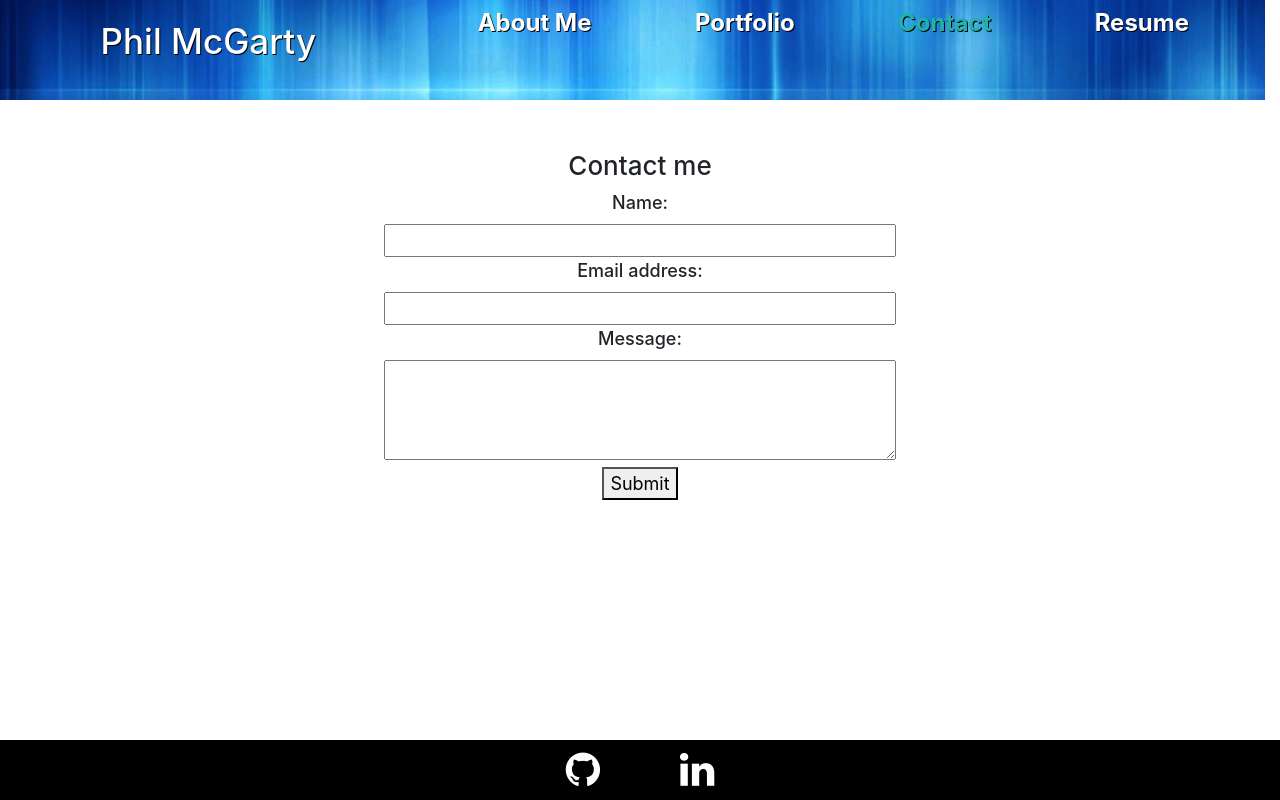
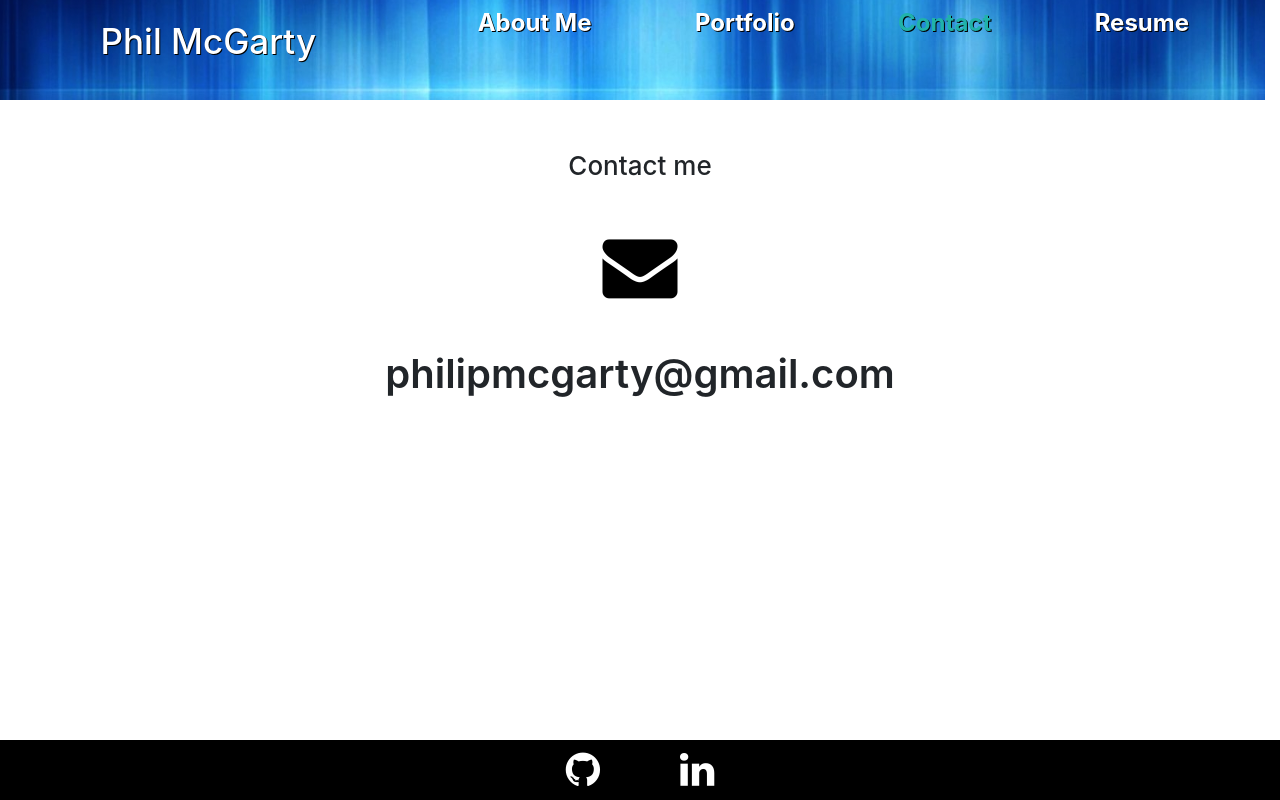
Before and after one commit to philmcgarty/react-portfolio, a React (Create React App) app: page / in a window 1280 px wide. Both pictures are taken after a click on the element "Contact". Built offline with nearby package versions, Linux system fonts and the light colour scheme.

Commit message:
updated projects and contact page

```diff
--- a/src/components/Contact.js
+++ b/src/components/Contact.js
@@ -2,6 +2,7 @@
 
 import React, { useState } from "react";
 import { validateEmail } from '../utils/helpers';
+
 
 // contact form
 function ContactForm(){
@@ -40,33 +41,43 @@ function ContactForm(){
     return(
         <section>
             <h2>Contact me</h2>
-            <form id="contact-form" onSubmit={handleSubmit}>
+
+            <div>
+                <a href="mailto: philipmcgarty@gmail.com"><i className="fa fa-solid fa-envelope email-icon"></i></a>
+
+            </div>
+            <div>
+                <span className="email-add-text">philipmcgarty@gmail.com</span>
+            </div>
+
+
+            {/* <form id="contact-form" onSubmit={handleSubmit}> */}
                 {/* name input */}
-                <div>
+                {/* <div>
                     <label htmlFor="name">Name:</label>
                     <br/>
                     <input type="text" defaultValue={name} onBlur={handleChange} name="name" className="input-box" />
                 </div>
-                <div>
+                <div> */}
                     {/* email input */}
-                    <label htmlFor="email">Email address:</label>
+                    {/* <label htmlFor="email">Email address:</label>
                     <br/>
                     <input type="email" defaultValue={email} name="email" onBlur={handleChange} className="input-box" />
                 </div>
-                <div>
+                <div> */}
                     {/* message input */}
-                    <label htmlFor="message">Message:</label>
+                    {/* <label htmlFor="message">Message:</label>
                     <br/>
                     <textarea name="message" defaultValue={message} onBlur={handleChange} rows="5" className="input-area" />
-                </div>
-                {errorMessage && (
+                </div> */}
+                {/* {errorMessage && (
                     <div>
                         <p className="error-text">{errorMessage}</p>
                     </div>
-                )}
+                )} */}
                 {/* submit button */}
-                <button data-testid="button" type="submit">Submit</button>
-            </form>
+                {/* <button data-testid="button" type="submit">Submit</button>
+            </form> */}
         </section>
     );
 
--- a/src/components/Project.js
+++ b/src/components/Project.js
@@ -6,33 +6,44 @@ const Project = () => {
         {
             name: 'SquabbleHub',
             deployed: "https://mighty-meadow-52025.herokuapp.com/",
-            repo: "https://github.com/philmcgarty/squabblehub"
+            repo: "https://github.com/philmcgarty/squabblehub",
+            tech: "React, CSS, JavaScript, MongoDB",
+            desc: "A social media site to debate which is better, the book v the movie!"
         },
         {
             name: 'Home Garden Manager',
             deployed: "https://warm-harbor-34559.herokuapp.com/",
-            repo: "https://github.com/philmcgarty/Home-Garden-Manager"
+            repo: "https://github.com/philmcgarty/Home-Garden-Manager",
+            tech: "HTML, CSS, JavaScript, MySQL, Handlebars",
+            desc: "Easy look up instructions for caring for your plants, and use the logging tool to remind you when watering is needed. Add your plant knowledge to our database!"
         },
         {
             name: 'Quizify',
             deployed: "https://philmcgarty.github.io/quizify/",
-            repo: "https://github.com/philmcgarty/quizify"
+            repo: "https://github.com/philmcgarty/quizify",
+            tech: "JavaScript, HTML, CSS",
+            desc: "Complete for the best score by testing your JavaScript knowledge in this quick quiz."
         },
         {
             name: 'Weather Dashboard',
             deployed: "https://philmcgarty.github.io/weather/",
-            repo: "https://github.com/philmcgarty/weather"
+            repo: "https://github.com/philmcgarty/weather",
+            tech: "JavaScript, HTML, CSS, 3rd Party APIs",
+            desc: "Want to know the weather for the next few days? Use this simple tool to view the weather where you are."
         },
         {
             name: 'Tech Blog',
             deployed: "https://murmuring-island-53348.herokuapp.com/",
-            repo: "https://github.com/philmcgarty/tech-blog"
+            repo: "https://github.com/philmcgarty/tech-blog",
+            tech: "HTML, CSS, JavaScript, MySQL",
+            desc: "A mini blogging site to share information and thoughts with your tech peers."
         },
-
         {
             name: 'BBQ Boss',
             deployed: "https://philmcgarty.github.io/bbq/",
-            repo: "https://github.com/philmcgarty/bbq"
+            repo: "https://github.com/philmcgarty/bbq",
+            tech: "JavaScript, HTML, CSS, 3rd Party APIs",
+            desc: "If you want to organize a BBQ party, then this is the app for you!"
         }
     ]
 
@@ -42,8 +53,8 @@ const Project = () => {
                 {/* loops through project array to render tiles */}
                 {projects.map((project, i) =>
                 // sets background image
-                <li className="projects col-sm-12 col-md-6 col-lg-4" key={i} style={{backgroundImage: "url("+require(`../assets/images/${i}.png`)}}>
-                    <h3>
+                <li className="projects col-sm-12 col-md-6 col-lg-4" key={i} >
+                    <h3 style={{backgroundImage: "url("+require(`../assets/images/${i}.png`)}}>
                         {/* link to deployed project */}
                         <a href={project.deployed} target="_blank" className="project-link align-middle">{project.name}</a>
                         <br/>
@@ -52,6 +63,12 @@ const Project = () => {
                             <i className="fa fa-github project-icon"></i>
                         </a>
                     </h3>
+                    <div className="desc">
+                        {project.desc}
+                    </div>
+                    <div className="tech">
+                        {project.tech}
+                    </div>
                 </li>)}
             </ul>
         </>
--- a/src/index.css
+++ b/src/index.css
@@ -1,5 +1,5 @@
 body {
-  margin: 0;
+  margin-bottom: 100px;
   font-family: -apple-system, BlinkMacSystemFont, 'Segoe UI', 'Roboto', 'Oxygen',
     'Ubuntu', 'Cantarell', 'Fira Sans', 'Droid Sans', 'Helvetica Neue',
     sans-serif;
@@ -85,7 +85,7 @@ footer {
   width: 100%;
   position: fixed;
   bottom: 0px;
-  left: 0px
+  left: 0px;
 }
 /* footer icons */
 .footer-icons{
@@ -124,6 +124,16 @@ h3 {
 .download-btn {
   margin-bottom: 10rem;
 }
+/* email icon on contact page */
+.email-icon {
+  color:black;
+  font-size: 75px;
+}
+.email-add-text {
+  font-size: 30pt;
+  font-weight: 600;
+}
+
 /* form label on contact page*/
 label {
   font-weight: 500;
@@ -151,9 +161,6 @@ form {
   border: 2px solid white;
 }
 
-.projects:hover {
-
-}
 
 .project-image {
   height: 100px;
@@ -170,6 +177,20 @@ form {
 .project-icon {
   color: lightgreen;
 }
+/* technology used in project */
+.tech {
+  background-color: lightslategray;
+  color: white;
+  padding-top: 3px;
+  padding-bottom: 3px;
+}
+/* description of project */
+.desc {
+  background-color: white;
+  color: black;
+  min-height: 100px;
+}
+
 
 /* media queries */
 
```
